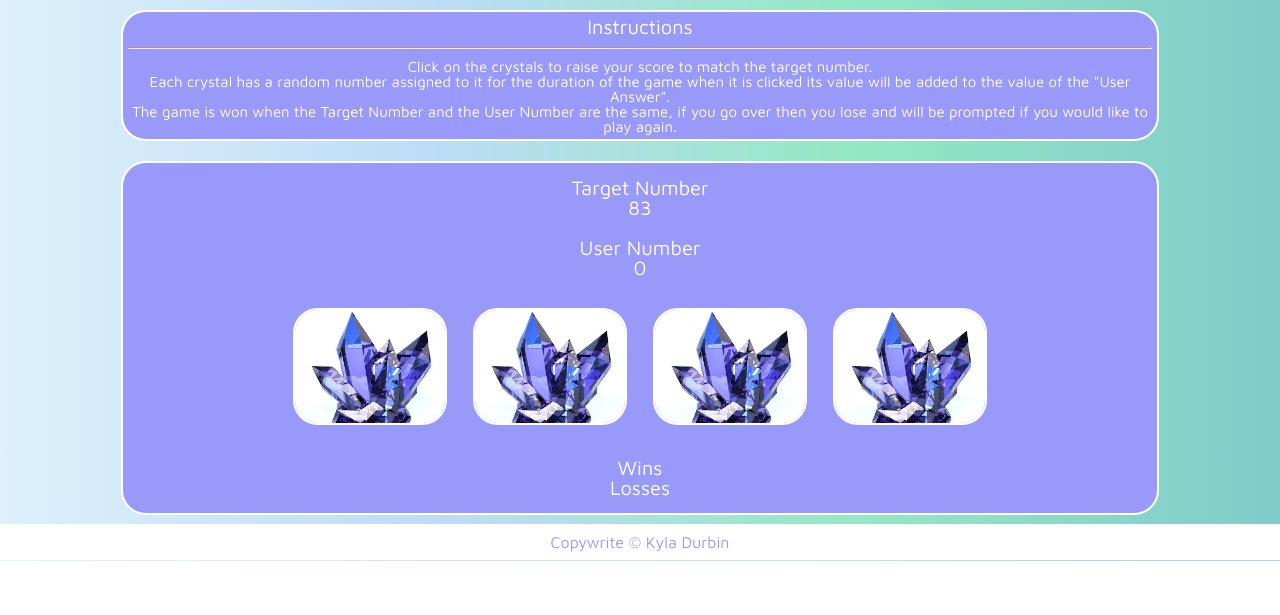
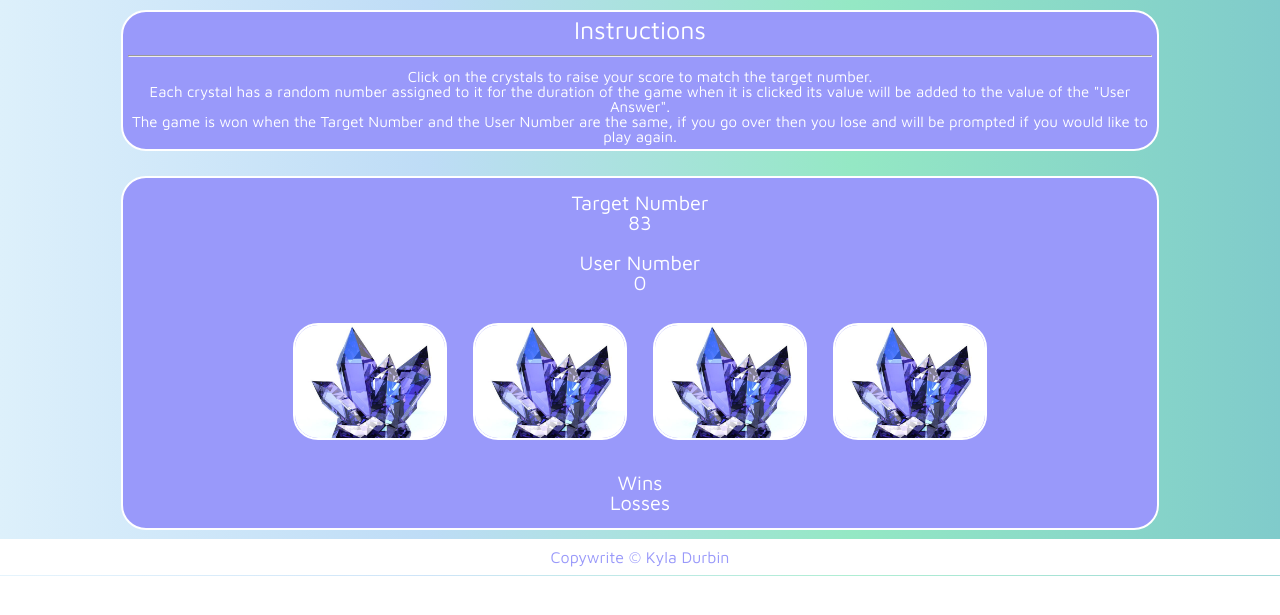
Before and after one commit to KDurbin02/week-4-game, a plain HTML site: page index.html in a window 1280 px wide. Shown: the part 55-670 px from the top of the page. Drawn offline with nearby package versions, Linux system fonts and the light colour scheme.

Commit message:
cleaned up spacing issues

```diff
--- a/assets/css/style.css
+++ b/assets/css/style.css
@@ -1,6 +1,6 @@
 body {
 	/* background-image: url(../images/background.jpg); */
-	height: 100%;
+	/* height: 100%; */
 	background: linear-gradient(to right, #ddf0fb, #bedcf6, #94e8c4,#80cbcb);
 	background-position: center;
 	background-size: cover;
@@ -25,13 +25,13 @@ body {
 	margin: auto;
 	text-align: center;
 	padding: 5px;
-	font-size: 20px;
+	font-size: 25px;
 	background-color: #9999fa;
 	color: #ffffff;
 	border: 2px solid white;
 	border-radius: 25px;
 	width: 80%;
-	margin-bottom: 20px;
+	margin-bottom: 25px;
 }
 
 p {
```
